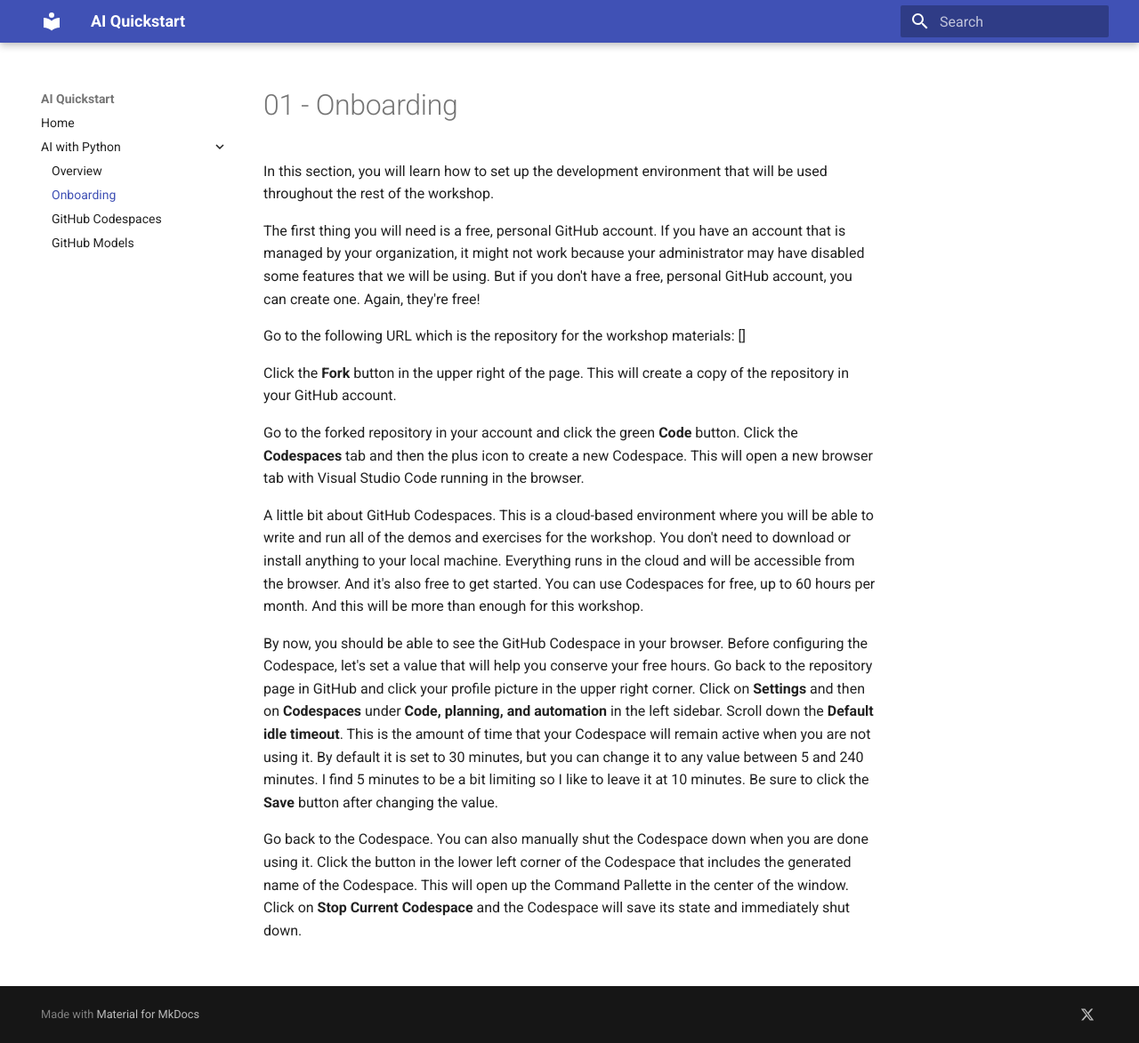
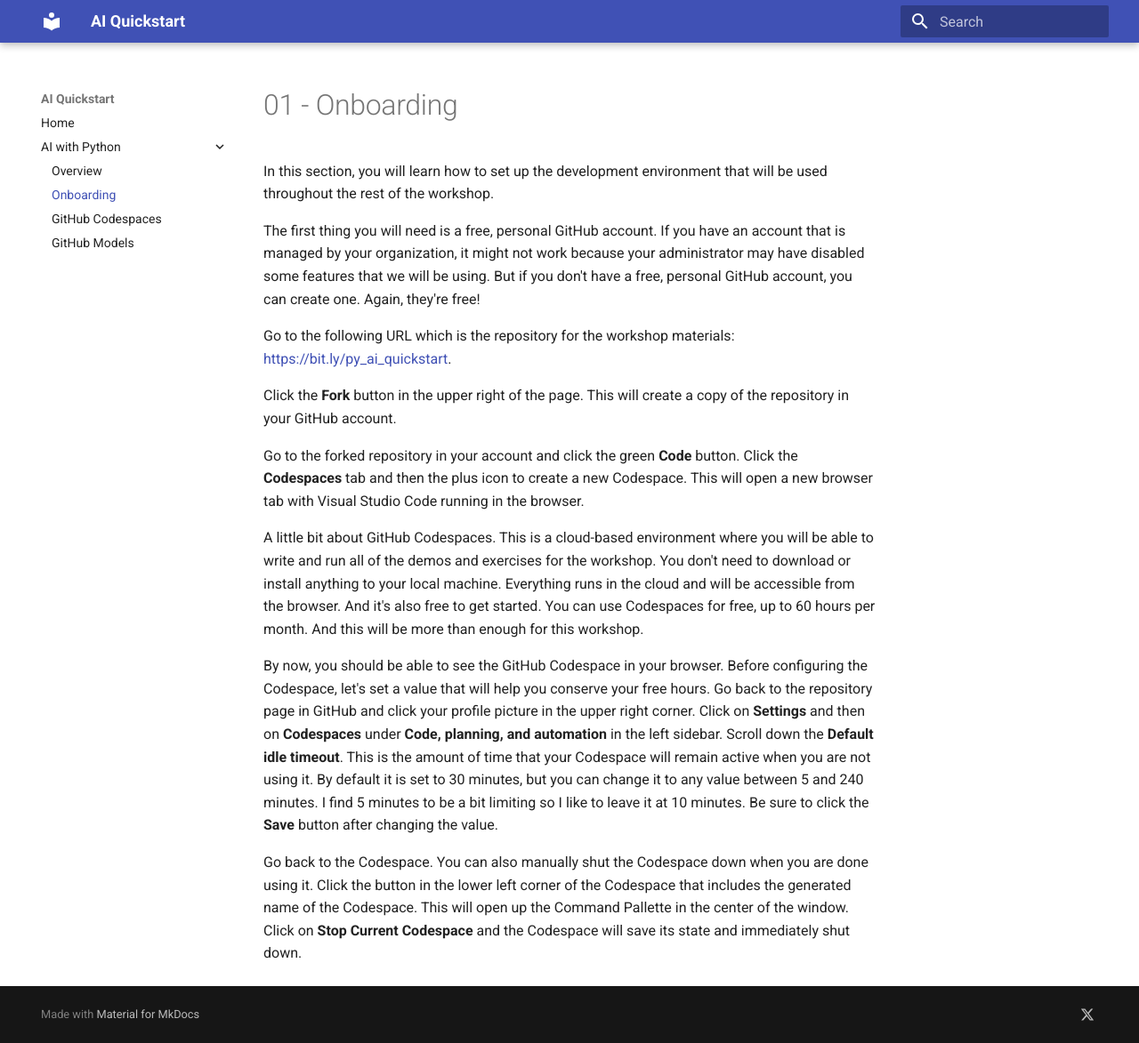
Before and after one commit to get-aiquickstart/get-aiquickstart.github.io, an MkDocs documentation site: the page built from docs/python/onboarding.md, in a window 1280 px wide and 1173 px high. Shown: the whole window at 89% size. Built offline with MkDocs 1.6.1 and Material for MkDocs 9.7.7, drawn with Linux system fonts in a browser that asks for light colours; some of the changed lines change nothing that is shown.

Commit message:
Added repo link to Onboarding

```diff
--- a/docs/python/onboarding.md
+++ b/docs/python/onboarding.md
@@ -4,7 +4,7 @@
 
 The first thing you will need is a free, personal GitHub account. If you have an account that is managed by your organization, it might not work because your administrator may have disabled some features that we will be using.  But if you don't have a free, personal GitHub account, you can create one.  Again, they're free!
 
-Go to the following URL which is the repository for the workshop materials: []
+Go to the following URL which is the repository for the workshop materials: [https://bit.ly/py_ai_quickstart](https://bit.ly/py_ai_quickstart).
 
 Click the **Fork** button in the upper right of the page.  This will create a copy of the repository in your GitHub account.
 
```
